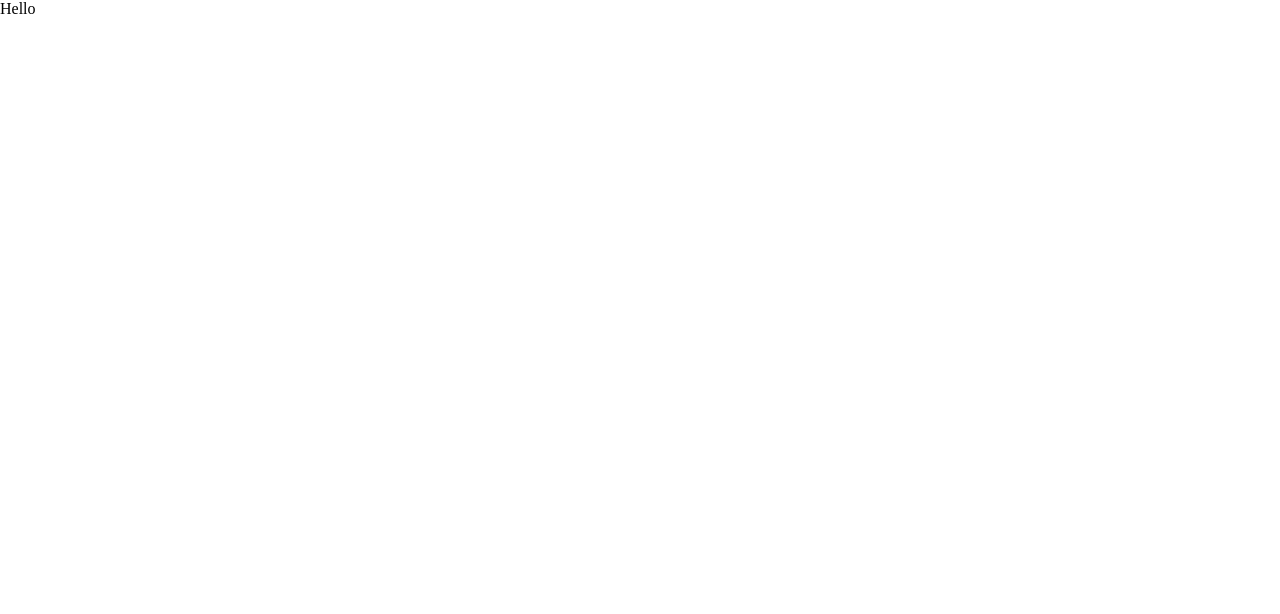
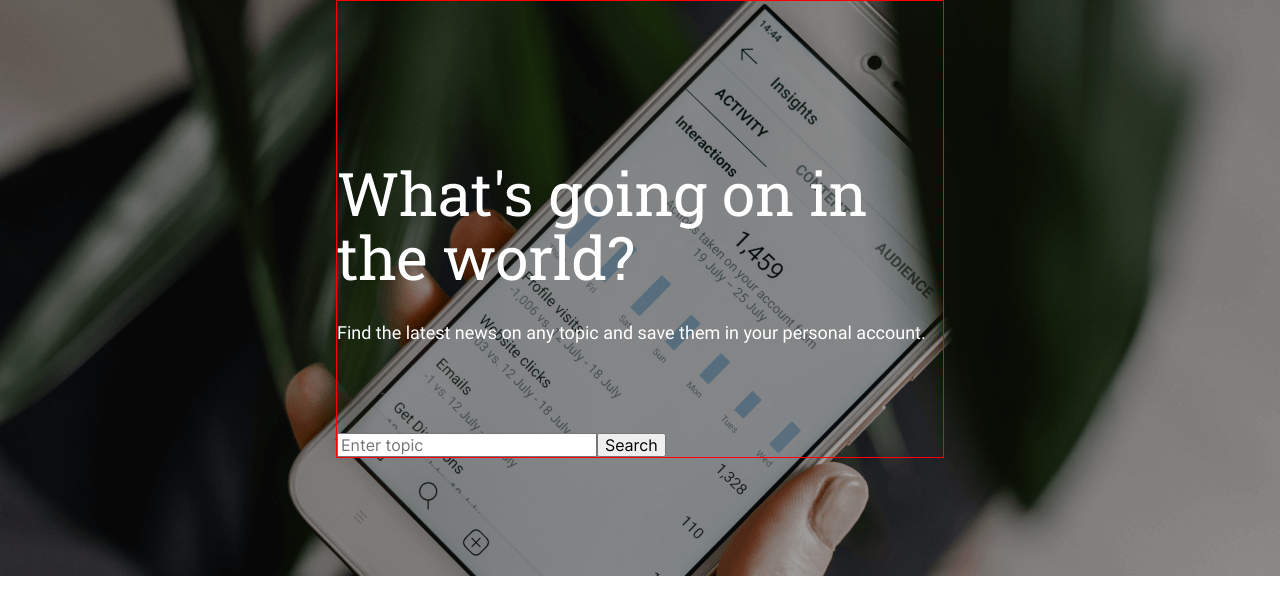
Before and after one commit to idenispankov/news-explorer-frontend, a React (Create React App) app: page / in a window 1280 px wide. Shown: the top 614 px of the page. Built offline with nearby package versions, Linux system fonts and the light colour scheme.

Commit message:
Header component

```diff
--- a/src/App.js
+++ /dev/null
@@ -1,5 +0,0 @@
-function App() {
-  return <div className='app'>Hello</div>;
-}
-
-export default App;
--- /dev/null
+++ b/src/components/App/App.css
@@ -0,0 +1,11 @@
+.app {
+  font-family: 'Inter', sans-serif;
+  -moz-osx-font-smoothing: grayscale;
+  -webkit-font-smoothing: antialiased;
+  -webkit-text-size-adjust: 100%;
+  -ms-text-size-adjust: 100%;
+  -moz-text-size-adjust: 100%;
+  text-rendering: optimizeLegibility;
+  overflow-x: hidden;
+  -webkit-tap-highlight-color: transparent;
+}
--- /dev/null
+++ b/src/components/App/App.js
@@ -0,0 +1,12 @@
+import './App.css';
+import Header from '../Header/Header.js';
+
+function App() {
+  return (
+    <div className='app'>
+      <Header />
+    </div>
+  );
+}
+
+export default App;
--- /dev/null
+++ b/src/components/Header/Header.css
@@ -0,0 +1,31 @@
+.header {
+  background: url(../../images/banner.png);
+  width: 100%;
+  min-height: 576px;
+}
+
+.header__container {
+  max-width: 608px;
+  border: 1px solid red;
+  margin: auto;
+  padding: 160px 0 0 0;
+  color: #fff;
+}
+
+.header__title {
+  margin: 0 0 32px 0;
+  font-family: 'Roboto Slab', sans-serif;
+  font-style: normal;
+  font-weight: 400;
+  font-size: 60px;
+  line-height: 64px;
+}
+
+.header__subtitle {
+  margin: 0 0 88px 0;
+  font-family: 'Roboto', sans-serif;
+  font-style: normal;
+  font-weight: normal;
+  font-size: 18px;
+  line-height: 24px;
+}
--- /dev/null
+++ b/src/components/Header/Header.js
@@ -0,0 +1,25 @@
+import './Header.css';
+
+const Header = () => {
+  return (
+    <header className='header'>
+      <div className='header__container'>
+        <h1 className='header__title'>What's going on in the world?</h1>
+        <p className='header__subtitle'>
+          Find the latest news on any topic and save them in your personal
+          account.
+        </p>
+        <div className='search'>
+          <input
+            type='text'
+            className='search__input'
+            placeholder='Enter topic'
+          />
+          <button className='search__button'>Search</button>
+        </div>
+      </div>
+    </header>
+  );
+};
+
+export default Header;
--- a/src/index.js
+++ b/src/index.js
@@ -1,7 +1,7 @@
 import React from 'react';
 import ReactDOM from 'react-dom';
 import './index.css';
-import App from './App';
+import App from './components/App/App';
 
 ReactDOM.render(
   <React.StrictMode>
```
Also changed, not shown: src/images/banner.png (added).
